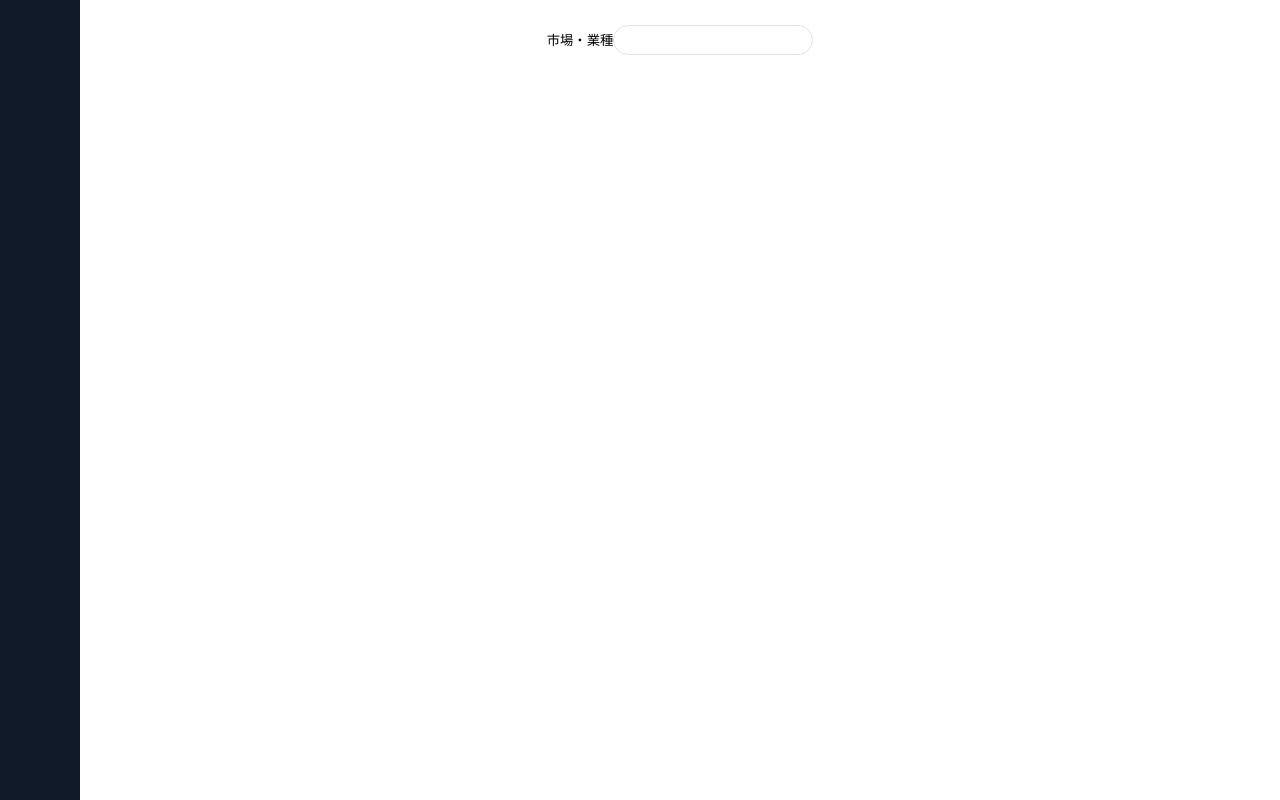
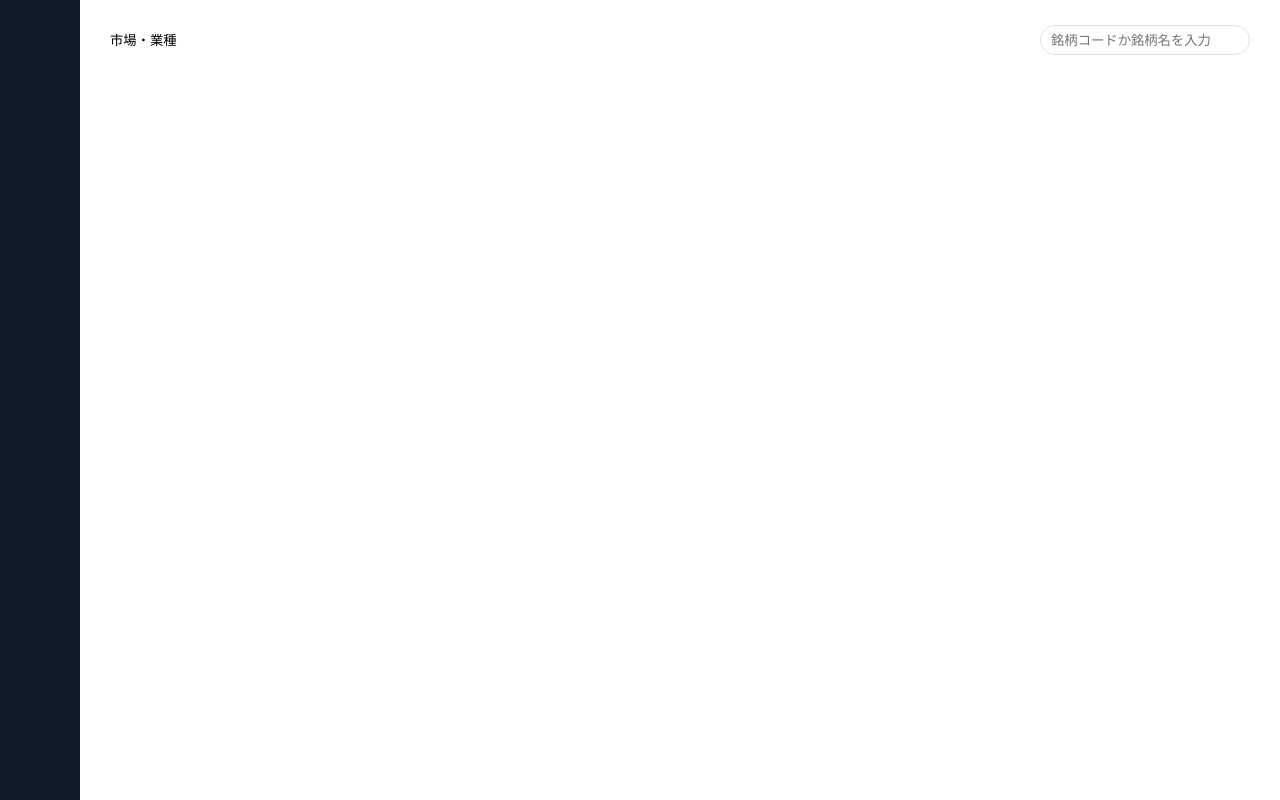
Before and after one commit to tomohiro3/kabunseki-frontend, a Next.js app: page /search in a window 1280 px wide. Built offline with nearby package versions, Linux system fonts and the light colour scheme.

Commit message:
Modified search bar component's structure

```diff
--- a/components/atoms/Button.tsx
+++ b/components/atoms/Button.tsx
@@ -2,7 +2,7 @@ import React from 'react';
 import styled, { keyframes } from 'styled-components';
 import { ButtonProps } from "../../types/atoms";
 
-export const Button: React.FC<ButtonProps> = props => <button r={props.r} {...props} />;
+export const BaseButton: React.FC<ButtonProps> = props => <button r={props.r} {...props} />;
 
 // const ripple = keyframes`
 //   0% {
--- a/components/atoms/Icon.tsx
+++ b/components/atoms/Icon.tsx
@@ -1,20 +1,24 @@
 import React from "react";
 import styled from "styled-components";
-import { SvgProps, IconProps } from "../../types/atoms";
+import { IconProps } from "../../types/atoms";
 import Icons from "../../assets/sprite.svg";
 import { color } from "../../constants/color";
 
+// Since svg element's viewBox actually doesn't give width and height to its self, need to wrap it with something that can have width and height.
 export const Icon: React.FC<IconProps> = props => {
   return (
-    <StyledSvg width={`${props.size}px`} height={`${props.size}px`} fill={props.fill} >
-      <use xlinkHref={`${Icons}#${props.iconName}`} />
-    </StyledSvg>
+      <StyledSpan size={props.size}>
+        <svg viewBox={`0 0 ${props.size} ${props.size}`} fill={props.fill} >
+          <use xlinkHref={`${Icons}#${props.iconName}`} />
+        </svg>
+      </StyledSpan>
   )
 }
 export const MediumIcon: React.FC<IconProps> = props => <Icon size={38} fill={props.primary ? color.primary : props.fill} iconName={props.iconName} />;
 export const SmallIcon: React.FC<IconProps> = props => <Icon size={14} fill={props.primary ? color.primary : props.fill} iconName={props.iconName} />;
 
-// Might not need this ?
-const StyledSvg = styled.svg<SvgProps>`
-  ${props => (props.fill ? "fill: props.fill" : undefined)}
+const StyledSpan = styled.span<IconProps>`
+  display: inline-block;
+  width: ${props => props.size}px;
+  height: ${props => props.size}px;
 `
--- a/components/molecules/IconButton.tsx
+++ b/components/molecules/IconButton.tsx
@@ -1,14 +1,14 @@
 import React from 'react';
-import { Button } from '../atoms/Button';
+import { BaseButton } from '../atoms/Button';
 import { SmallIcon } from '../atoms/Icon';
 import { IconButtonProps } from "../../types/molecules";
 
 
 const IconButton: React.FC<IconButtonProps> = (props) => {
   return (
-    <Button onClick={props.onClick}>
+    <BaseButton onClick={props.onClick}>
       <SmallIcon { ...props }/>
-    </Button>
+    </BaseButton>
   );
 };
 
--- a/components/organisms/SearchBar.tsx
+++ b/components/organisms/SearchBar.tsx
@@ -2,7 +2,8 @@ import React from 'react';
 import styled from 'styled-components';
 
 import { Input } from '../atoms/Input';
-import IconButton from '../molecules/IconButton';
+import { BaseButton } from '../atoms/Button';
+import { SmallIcon } from '../atoms/Icon';
 import { SearchBarProps } from "../../types/organisms";
 
 // This component has its own meaning by its self as input element having search icon, although it can be reusable, so I make this component as organism.
@@ -10,21 +11,29 @@ export const SearchBar: React.FC<SearchBarProps> = (props) => {
   return (
     <SearchBarWrapper className={props.className}>
       <SearchBarInput type="text" value={props.value} placeholder={props.placeholder} onChange={props.onChange} />
-      <IconButton type="submit" onClick={props.onClick} iconName="icon-search1" {...props} />
+      <SearchBarButton type="submit" onClick={props.onClick} >
+        <SmallIcon iconName="icon-search1" { ...props }/>
+      </SearchBarButton>
     </SearchBarWrapper>
   );
 };
 
 const SearchBarWrapper = styled.form<SearchBarProps>`
-  position: relative;
   display: flex;
+  justify-content: space-around;
   height: 30px;
   border: 1px solid #dfe1e5;
   border-radius: 20px;
 `
 
 const SearchBarInput = styled(Input)`
-  margin: 0 7px 0 10px;
+  width: 100%;
+  min-width: 160px;
+  margin: 0 10px 0 10px;
   border: none;
   background-color: transparent;
 `
+
+const SearchBarButton = styled(BaseButton)`
+  padding: 3px 12px 0 0;
+`
--- a/components/templates/Layout.tsx
+++ b/components/templates/Layout.tsx
@@ -1,6 +1,6 @@
 import React from "react";
 import Link from 'next/link'
-import styles from "../../styles/Layout.module.scss";
+import styles from "../../styles/layout.module.scss";
 import { List } from "../atoms/List";
 import { MediumIcon } from "../atoms/Icon";
 
--- a/pages/index.tsx
+++ b/pages/index.tsx
@@ -1,5 +1,5 @@
 import Head from "next/head";
-import styles from '../styles/Top.module.scss'
+import styles from '../styles/top.module.scss'
 
 export default function Top() {
 
--- a/pages/search/index.tsx
+++ b/pages/search/index.tsx
@@ -1,14 +1,22 @@
 import React from "react";
-import styles from "../../styles/Search.module.scss";
-import { Button } from "../../components/atoms/Button";
+import styles from "../../styles/search.module.scss";
+import { BaseButton } from "../../components/atoms/Button";
 import { SearchBar } from "../../components/organisms/SearchBar";
 
 export default function Search() {
   return(
-    <div className={styles.top}>
-      <Button><span>市場・業種</span></Button>
-      <SearchBar className={styles.searchbar_wrapper} fill="primary"/>
-    </div>
+    <>
+      <div className={styles.top}>
+        <BaseButton>市場・業種</BaseButton>
+        <SearchBar className={styles.searchbar_wrapper} fill="porange" placeholder="銘柄コードか銘柄名を入力"
+          onChange={() => console.log("Chnaged")}
+          onClick={(e: any) => {
+            e.preventDefault();
+            console.log("Clicked");
+          }}
+        />
+      </div>
+    </>
       // <h1>市場</h1>
       // <p>東1</p>
       // <p>東2</p>
--- a/styles/Search.module.scss
+++ /dev/null
@@ -1,12 +0,0 @@
-.top {
-  display: flex;
-  justify-content: center;
-  align-items: center;
-}
-
-.searchbar_wrapper {
-  width: 200px;
-  & > input {
-    width: 155px;
-  }
-}
--- a/styles/globals.scss
+++ b/styles/globals.scss
@@ -1,5 +1,3 @@
-@use "variables" as *;
-
 html {
   font-size: 62.5%; // 1rem === 10px
 }
@@ -36,6 +34,7 @@ p {
 button {
   display: inline-block;
   padding: inherit;
+  margin: inherit;
   border: none;
   font-family: inherit; // Need to inherit font-family or the font inside button will be default font.
   background-color: transparent;
@@ -50,6 +49,7 @@ input {
   &:focus {
     outline: none;
   }
+  padding: inherit;
 }
 
 * {
--- /dev/null
+++ b/styles/search.module.scss
@@ -0,0 +1,8 @@
+.top {
+  display: flex;
+  justify-content: space-between;
+}
+
+.searchbar_wrapper {
+  width: 210px;
+}
```
Also changed, not shown: styles/layout.module.scss (renamed from styles/Layout.module.scss), styles/top.module.scss (renamed from styles/Top.module.scss).
